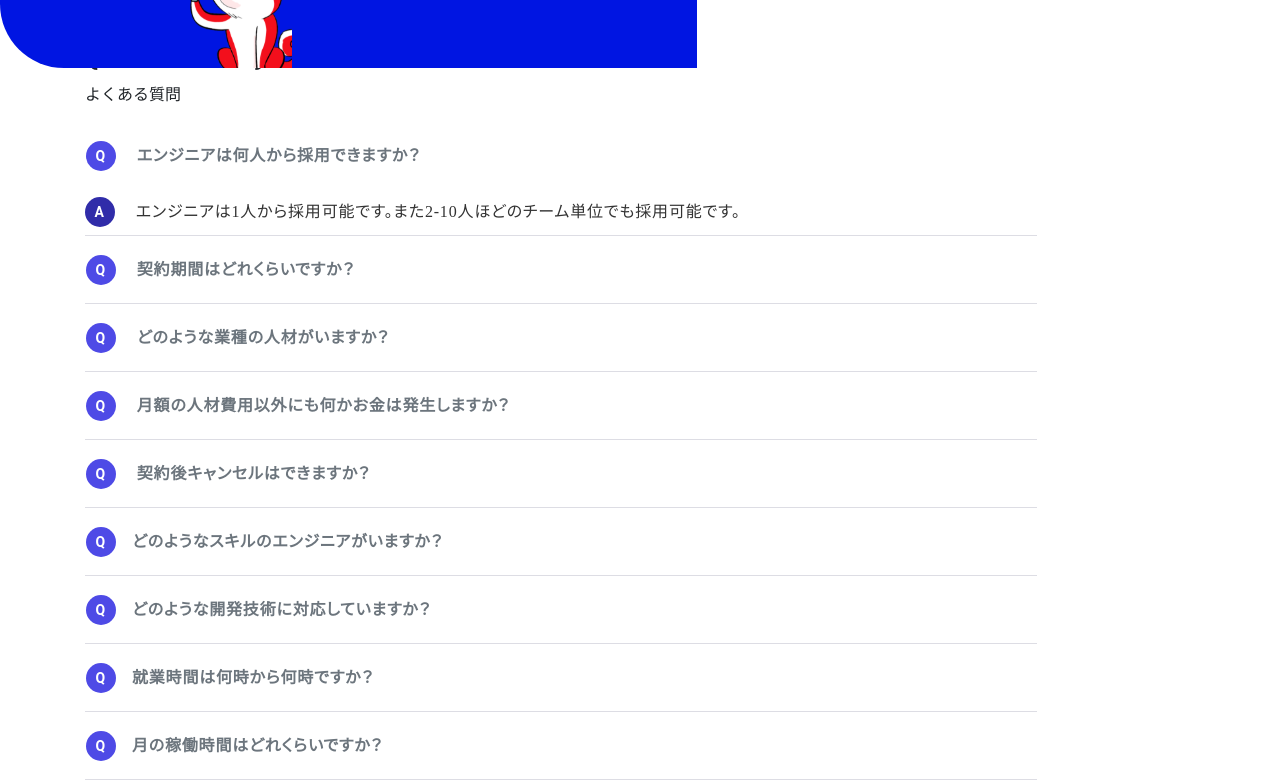
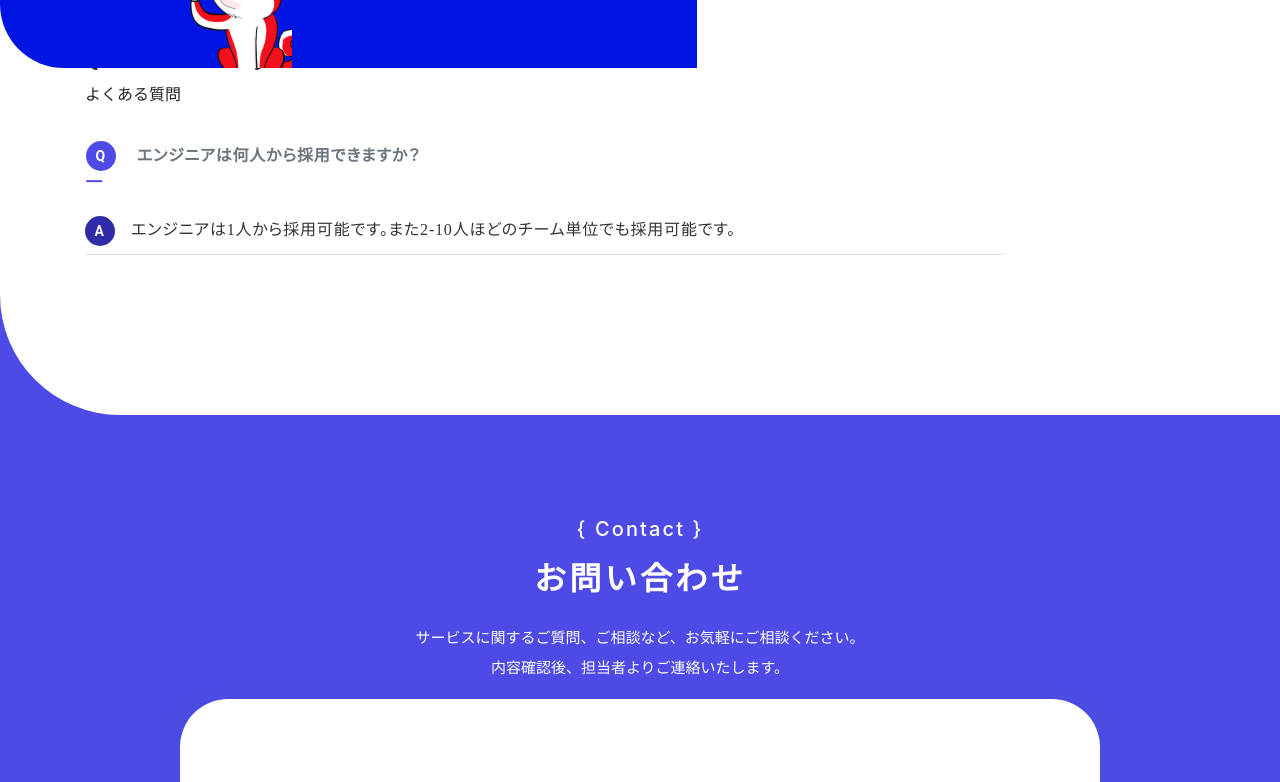
Before and after one commit to kashif-zia/Studio-Development-Hub, a React (Create React App) app: page / in a window 1280 px wide. Shown: the part 1620-2402 px from the top of the page. Built offline with nearby package versions, Linux system fonts and the light colour scheme.

Commit message:
small changes

```diff
--- a/src/components/SectionMain/index.js
+++ b/src/components/SectionMain/index.js
@@ -15,6 +15,7 @@ import yamahaimg from 'assets/images/brands/yamahafs.png'
 import dancingImage from 'assets/images/dancing.svg'
 import sdhImage from 'assets/images/sdh_mv.png'
 import { Autoplay} from 'swiper/modules';
+import closeIcon from 'assets/images/closeButton.png'
 import 'swiper/css';
 
 // Import Swiper styles
@@ -162,7 +163,7 @@ export default function index() {
                                   <div className="problemNotes">開発の品質は担保されるのだろうか</div>
 
                         </div>
-                                 </div>
+                        </div>
                      </div>
                 </div>
             </div>
@@ -186,6 +187,9 @@ export default function index() {
                                             <h2 className="mb-0">
                                                 <button className="btn btn-link btn-block text-left" type="button" data-toggle="collapse" data-target="#collapseOne" aria-expanded="true" aria-controls="collapseOne">
                                                     <div className='question'>Q</div> エンジニアは何人から採用できますか？
+                                                    <div className='openClsoeIcon'>
+                                                        <img src={closeIcon} alt="" />
+                                                    </div>
                                                 </button>
                                             </h2>
                                         </div>
@@ -196,7 +200,7 @@ export default function index() {
                                             </div>
                                         </div>
                                     </div>
-                                  <div className="card accordian-card">
+                                  {/* <div className="card accordian-card">
                                         <div className="card-header accordian-card-header" id="headingTwo">
                                             <h2 className="mb-0">
                                                 <button className="btn btn-link btn-block text-left collapsed" type="button" data-toggle="collapse" data-target="#collapseTwo" aria-expanded="false" aria-controls="collapseTwo">
@@ -410,7 +414,7 @@ export default function index() {
                                                 <div className='answer'>A</div> JiraやAsanaなどのプロジェクト管理ツールにてチケットを生成しています。
                                             </div>
                                         </div>
-                                    </div>
+                                    </div>   */}
                                 </div>
                             </div>
                         </div>
--- a/src/components/SectionMain/style.scss
+++ b/src/components/SectionMain/style.scss
@@ -275,7 +275,7 @@
 
             .accordian-card{
                 width: 100%;
-                min-width: 952px;
+                // min-width: 952px;
                 border-bottom: 1px solid #DDDDE4;
                 border-left: 0px;
                 border-top: 0px;
@@ -330,7 +330,6 @@
                     border-radius: 50%;
                     display: inline-flex;
                     text-align: center;
-                    margin: 0px auto;
                     justify-content: center;
                     align-items: center;
                     color: #FFF;
@@ -352,6 +351,7 @@
                     font-weight: 400;
                     line-height: normal;
                     letter-spacing: 0.8px;
+                    display: flex;
                 }
             }
     }
```
Also changed, not shown: src/assets/images/OpenButton.png (added), src/assets/images/closeButton.png (added).
